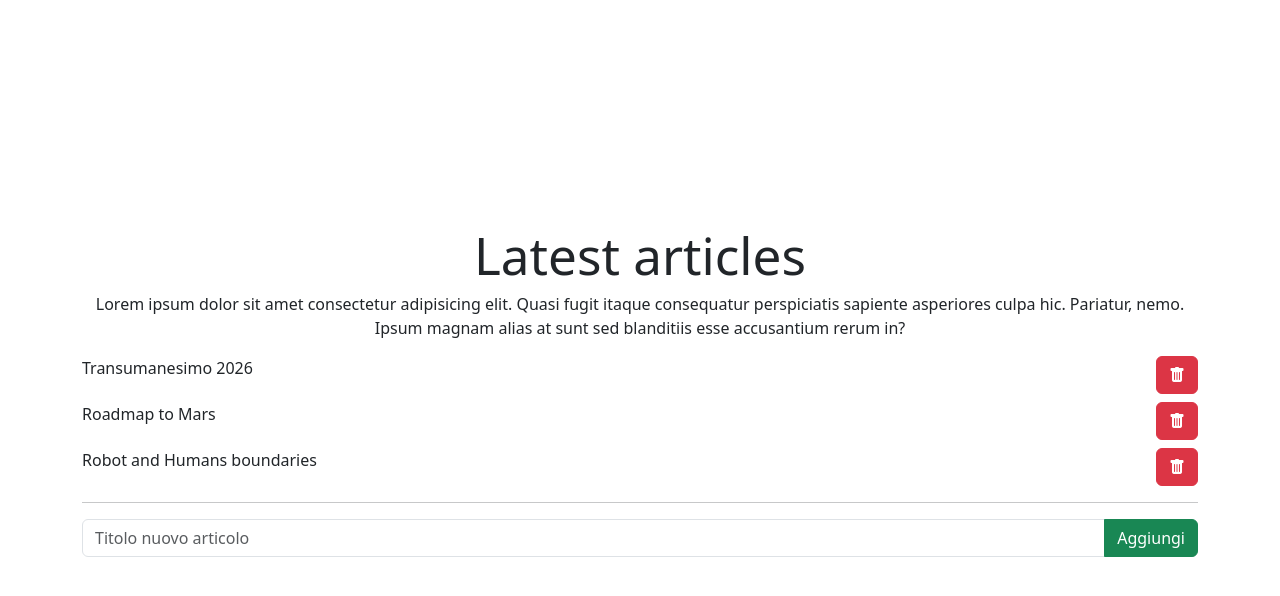
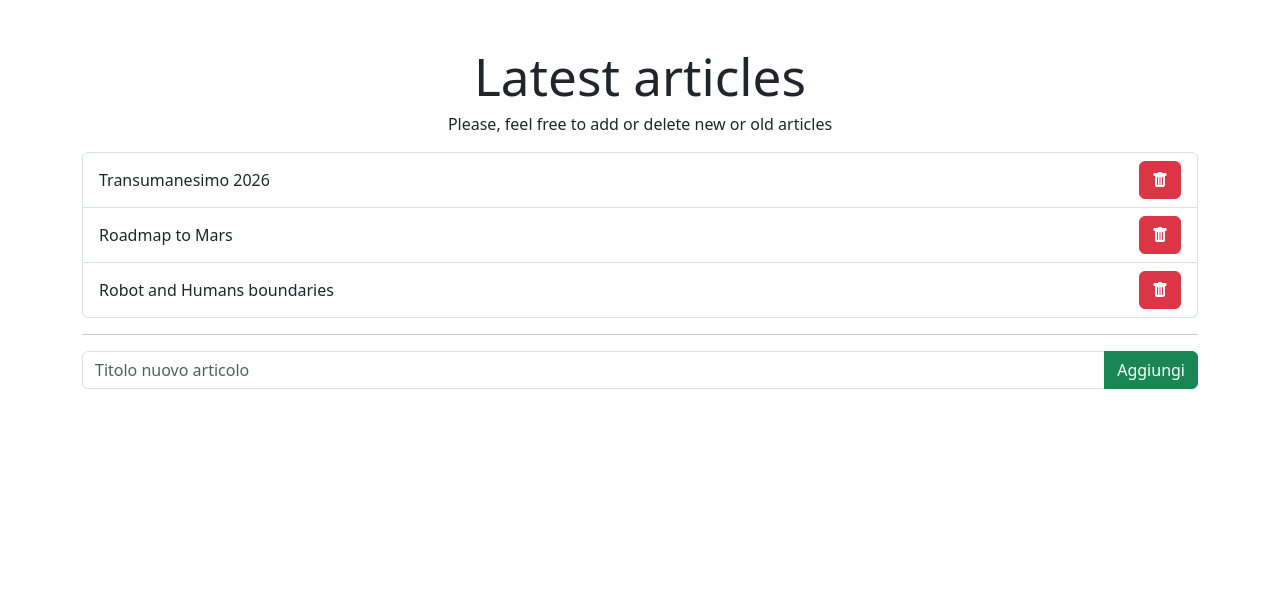
Before and after one commit to Salvo-Raia/react-form, a React (Vite) app: page / in a window 1280 px wide. Shown: the top 596 px of the page. Built offline with nearby package versions, Linux system fonts and the light colour scheme.

Commit message:
Split DOM into different components

```diff
--- a/index.html
+++ b/index.html
@@ -4,7 +4,7 @@
     <meta charset="UTF-8" />
     <link rel="icon" type="image/svg+xml" href="/vite.svg" />
     <meta name="viewport" content="width=device-width, initial-scale=1.0" />
-    <title>react-form</title>
+    <title>Article List</title>
   </head>
   <body>
     <div id="root"></div>
--- a/src/App.jsx
+++ b/src/App.jsx
@@ -1,6 +1,10 @@
 import { useState } from 'react';
+import Header from './components/header';
+import ListItem from './components/ListItem';
 import './css/App.css'
+import Form from './components/Form';
 
+// Array iniziale
 const starterList = ["Transumanesimo 2026", "Roadmap to Mars", "Robot and Humans boundaries"];
 
 export default function App() {
@@ -19,45 +23,21 @@ export default function App() {
 
   return (
     <div className='container py-3'>
-      <div>
-      <h1>Latest articles</h1>
-      <p>Lorem ipsum dolor sit amet consectetur adipisicing elit. Quasi fugit itaque consequatur perspiciatis sapiente asperiores culpa hic. Pariatur, nemo. Ipsum magnam alias at sunt sed blanditiis esse accusantium rerum in?</p>
-      </div>
-      <div className='article-container'>
-        <ul>
-          {articleList.map((item, index) => (
-            <li key={index}
-                className='d-flex justify-content-between my-2'
-                >
-                  <span>{item}</span>
-                  <button
-                      onClick={() => {
-                        let deleteIndex  =index;
-                        const updatedArticleList = articleList.filter((item, thisIndex) => thisIndex!== deleteIndex);
-                        setArticleList(updatedArticleList);
-                      }}
-                     className='btn btn-danger'>
-                    <i className="bi bi-trash-fill"></i>
-                  </button></li>))}
-        </ul>
-        <hr />
-        <form
-          onSubmit={handleForm} className="input-group mb-3">
-          <input
-          value={newArticle}
-          onChange={handleNewArticle}
-          type="text"
-          className="form-control"
-          placeholder="Titolo nuovo articolo"
-          aria-label="New article"
-          aria-describedby="button-new-articles" />
-          <button
-          className="btn btn-success"
-          id="button-new-article">
-            Aggiungi
-            </button>
-        </form>
-      </div>
+      <Header />
+      <main>
+        <div className='article-container'>
+          <ul className='list-group'>
+            {articleList.map((item, index) =>
+              (<ListItem key={index}
+                item={item}
+                deleteFunction={() => setArticleList(articleList.filter((_, i) => i !== index)) }/>))}
+          </ul>
+          <hr />
+          <Form handleForm ={handleForm}
+                newArticle={newArticle}
+                handleNewArticle={handleNewArticle}/>
+        </div>
+      </main>
     </div>
   )
 }
--- /dev/null
+++ b/src/components/Form.jsx
@@ -0,0 +1,18 @@
+export default function Form ({handleForm, newArticle, handleNewArticle}) {
+    return         <form
+          onSubmit={handleForm} className="input-group mb-3">
+          <input
+          value={newArticle}
+          onChange={handleNewArticle}
+          type="text"
+          className="form-control"
+          placeholder="Titolo nuovo articolo"
+          aria-label="New article"
+          aria-describedby="button-new-articles" />
+          <button
+          className="btn btn-success"
+          id="button-new-article">
+            Aggiungi
+            </button>
+        </form>
+}
--- /dev/null
+++ b/src/components/Header.jsx
@@ -0,0 +1,6 @@
+export default function Header () {
+      return <header>
+                <h1>Latest articles</h1>
+                <p>Please, feel free to add or delete new or old articles</p>
+             </header>
+}
--- /dev/null
+++ b/src/components/ListItem.jsx
@@ -0,0 +1,11 @@
+export default function ListItem ({item, deleteFunction}) {
+    return <li
+                className='list-group-item d-flex justify-content-between align-items-center'
+                >
+                  <span>{item}</span>
+                  <button
+                      onClick={deleteFunction}
+                     className='btn btn-danger'>
+                    <i className="bi bi-trash-fill"></i>
+                  </button></li>
+}
--- a/src/css/index.css
+++ b/src/css/index.css
@@ -24,8 +24,6 @@ a:hover {
 
 body {
   margin: 0;
-  display: flex;
-  place-items: center;
   min-width: 320px;
   min-height: 100vh;
 }
@@ -54,13 +52,6 @@ button:focus-visible {
   outline: 4px auto -webkit-focus-ring-color;
 }
 
-/* Articles */
-.article-container ul {
-  list-style: none;
-  padding: 0;
-}
-
-
 @media (prefers-color-scheme: light) {
   :root {
     color: #213547;
```
